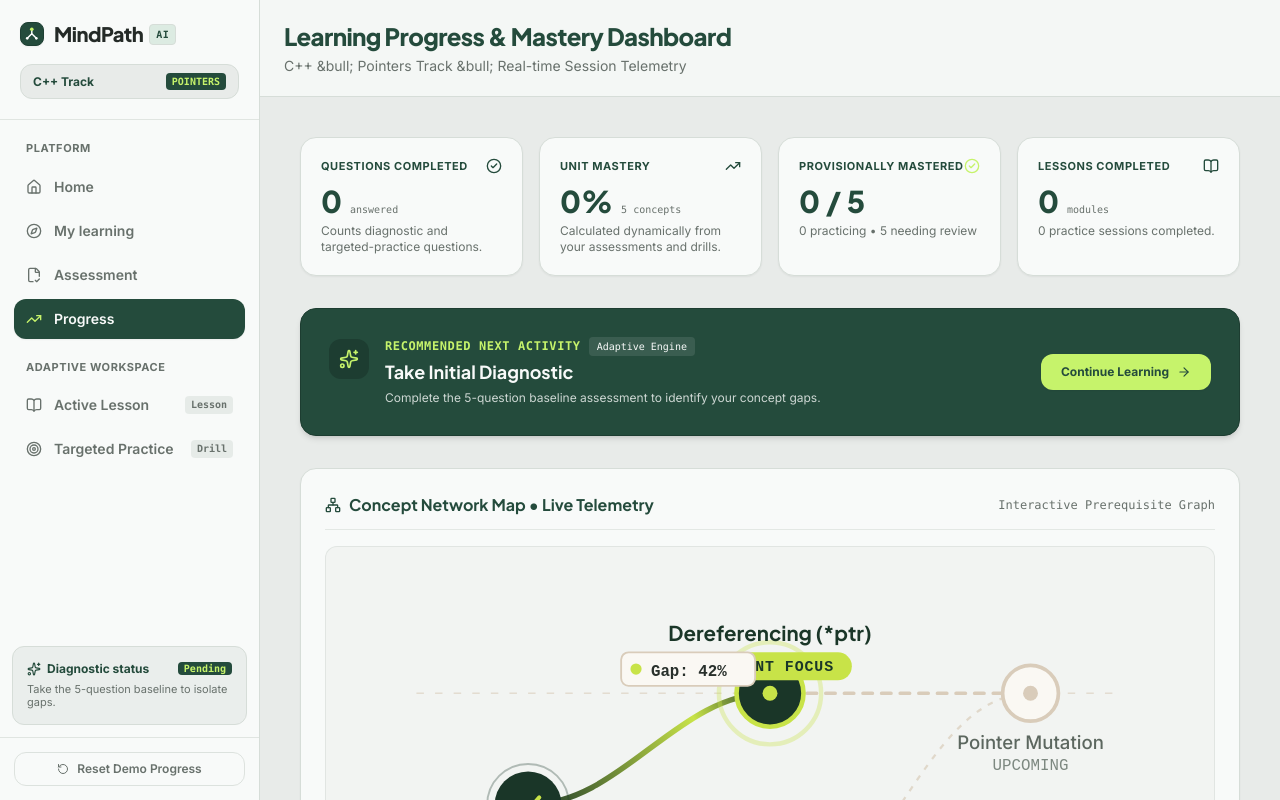
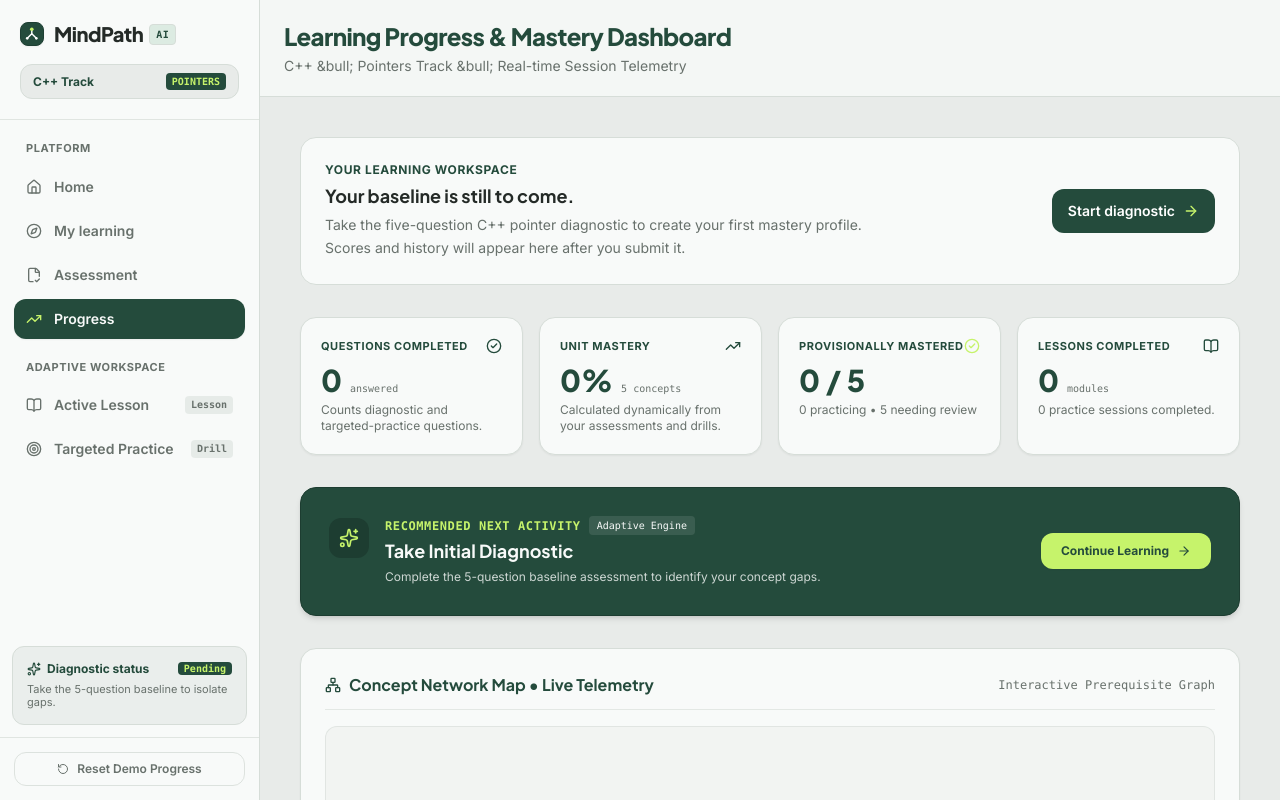
Before and after one commit to hanisnaff/Lumora, a React (Vite) app: page /progress in a window 1280 px wide. Shown: the top 800 px of the page. Built offline with nearby package versions, Linux system fonts and the light colour scheme.

Commit message:
Add honest progress dashboard empty state

```diff
--- a/src/pages/LearningProgressPage.tsx
+++ b/src/pages/LearningProgressPage.tsx
@@ -77,6 +77,18 @@ export const LearningProgressPage: React.FC = () => {
       subtitle={`${selectedSubject} &bull; ${selectedTopic} Track &bull; Real-time Session Telemetry`}
     >
       <div className="space-y-8">
+        {!assessmentResult && (
+          <div className="flex flex-col sm:flex-row sm:items-center justify-between gap-4 rounded-2xl border border-[#D6DDD8] bg-[#F8FAF9] p-5 sm:p-6">
+            <div>
+              <p className="text-xs font-bold uppercase tracking-wider text-[#244B3C]">Your learning workspace</p>
+              <h2 className="mt-1 font-heading text-lg font-bold text-[#242A27]">Your baseline is still to come.</h2>
+              <p className="mt-1 max-w-xl text-sm leading-relaxed text-[#68716C]">Take the five-question C++ pointer diagnostic to create your first mastery profile. Scores and history will appear here after you submit it.</p>
+            </div>
+            <button type="button" onClick={() => navigate('/assessment')} className="inline-flex shrink-0 items-center justify-center gap-2 rounded-xl bg-[#244B3C] px-4 py-3 text-sm font-semibold text-white transition hover:bg-[#1D3D31] focus-visible:outline focus-visible:outline-2 focus-visible:outline-offset-2 focus-visible:outline-[#244B3C]">
+              Start diagnostic <ArrowRight className="h-4 w-4 text-[#C6F36B]" />
+            </button>
+          </div>
+        )}
 
         {/* Top 4 Key Metric Cards */}
         <div className="grid grid-cols-1 sm:grid-cols-2 lg:grid-cols-4 gap-4">
```
